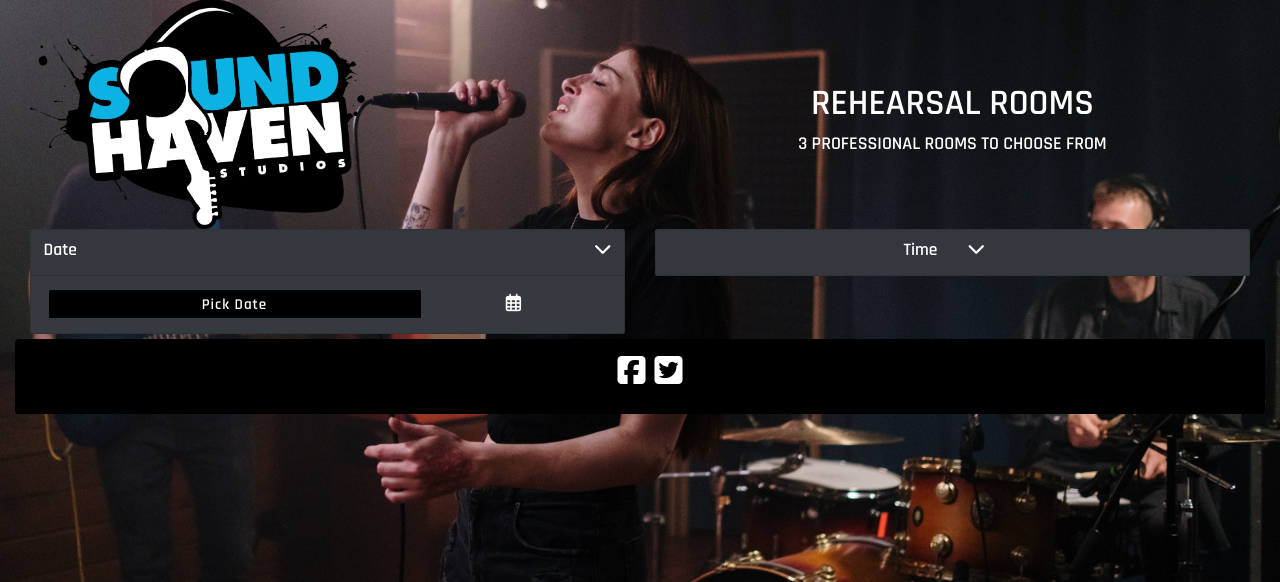
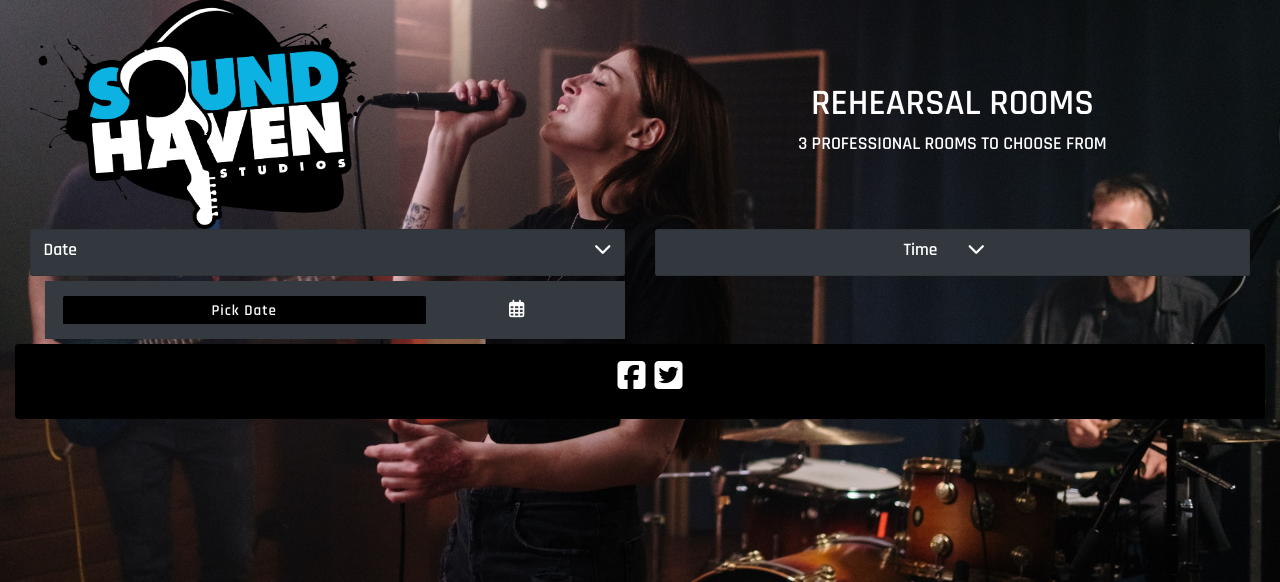
Before and after one commit to DPHamdev/MP-4, a Django app: page /booking/ in a window 1280 px wide, after a click on "Date". Shown: the part 131-713 px from the top of the page. Run offline with Django 3.2, Linux system fonts and the light colour scheme; some libraries are stand-ins or nearby versions.

Commit message:
Added position relationship with selection boxes on booking page to be a better UX for the user when navigating.

```diff
--- a/booking/templates/includes/search.html
+++ b/booking/templates/includes/search.html
@@ -26,14 +26,7 @@
                         </div>
                     </div>
                 </div>
-                <div id="dateCollapse" class="collapse" aria-labelledby="dateHeading" data-parent="#dateAccordion">
-                    <div class="card-body" id="dateHide" >
-                        <div class="row mx-2">
-                            <input onchange="displayDate()" onselect="hideDatepicker()" type="text" id="dp1" class="col-8 mx-0 my-1 py-1 card-header bg-blk raj-wt fs-4 text-center datepicker" placeholder="Pick Date" name="date" readonly>
-                            <div class="my-auto col text-center"><i class="raj-wt fs-3 text-right far fa-calendar-alt"></i></div>
-                        </div>
-                    </div>
-                </div>
+
             </div>
         </div>
 
@@ -60,6 +53,18 @@
 
 
         <div class="row w-100 container-fluid d-flex justify-content-end ">
+
+            <div class="col my-1">
+                <div id="dateCollapse" class="collapse" aria-labelledby="dateHeading" data-parent="#dateAccordion">
+                    <div class="card-body bg-dark my-1" id="dateHide" >
+                        <div class="row mx-2">
+                            <input onchange="displayDate()" onselect="hideDatepicker()" type="text" id="dp1" class="col-8 mx-0 my-1 py-1 card-header bg-blk raj-wt fs-4 text-center datepicker" placeholder="Pick Date" name="date" readonly>
+                            <div class="my-auto col text-center"><i class="raj-wt fs-3 text-right far fa-calendar-alt"></i></div>
+                        </div>
+                    </div>
+                </div>
+            </div>
+
             <div class="col my-1">
         <div id="timeCollapse" class="collapse " aria-labelledby="timeHeading" data-parent="#timeAccordion">
             <div class="card-body bg-dark container ">
@@ -166,4 +171,5 @@
 
 
 
+
 <script type="text/javascript" src="{% static 'assets/js/searchFunction.js' %}"></script>
```
